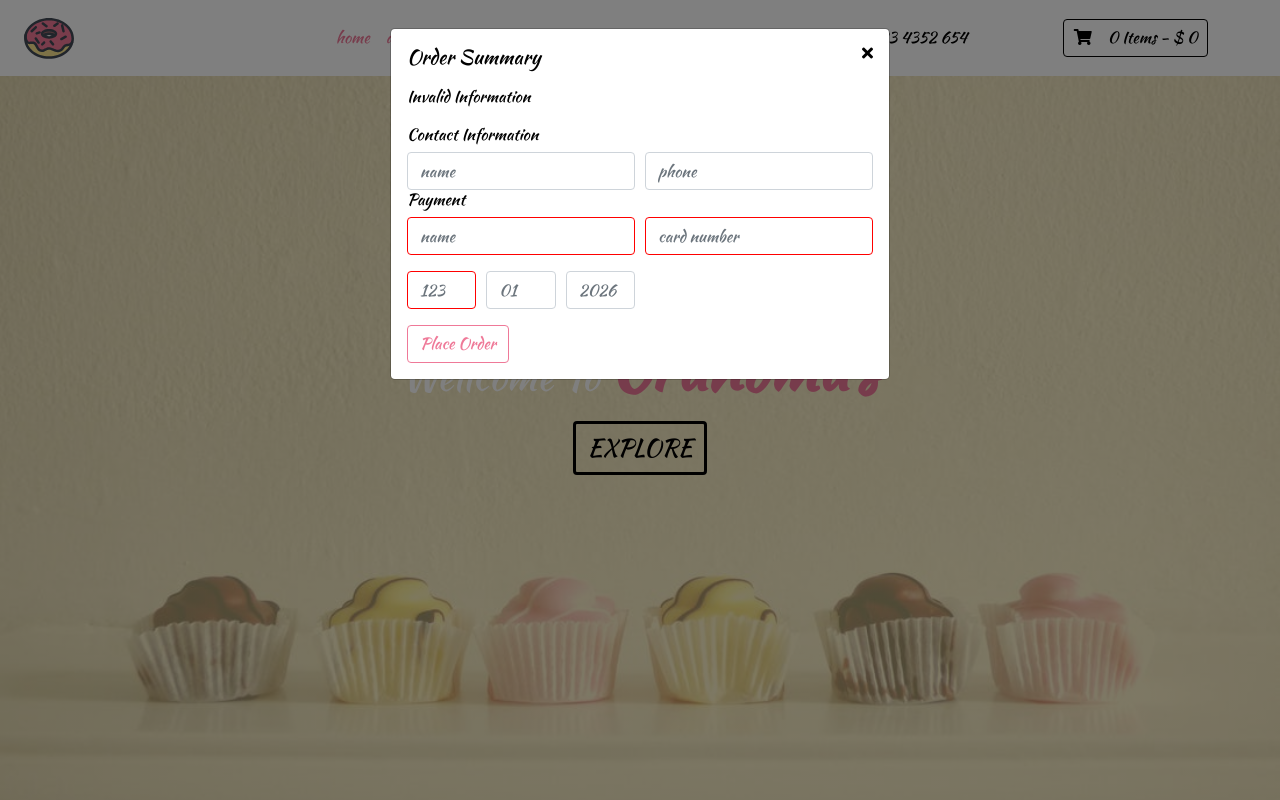
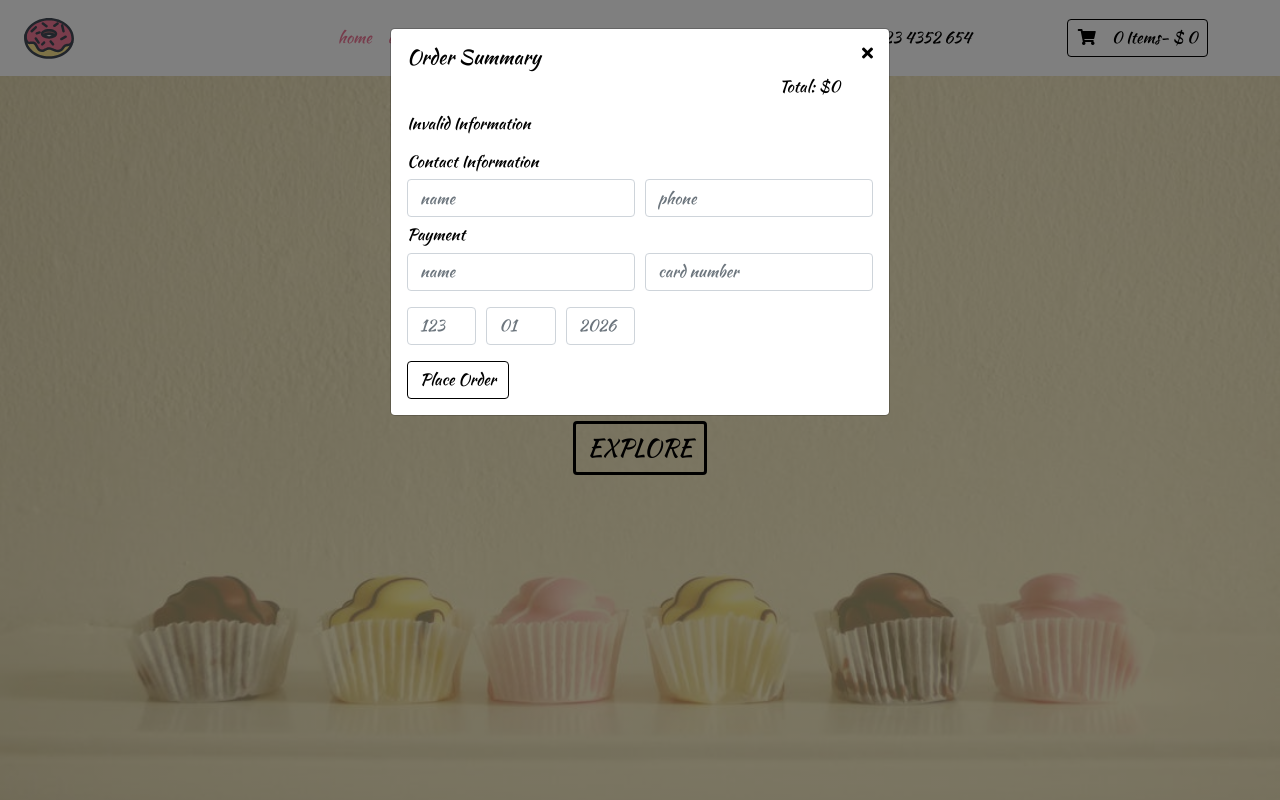
Before and after one commit to sprinzs123/bakerry-store-front, a Django app: page / in a window 1280 px wide, after a click on "CHECKOUT". Run offline with Django 3.2, Linux system fonts and the light colour scheme; data comes from the database, SQL or seed files in the repository; some libraries are stand-ins or nearby versions.

Commit message:
js modal complete

```diff
--- a/store/static/store/js/script.js
+++ b/store/static/store/js/script.js
@@ -7,7 +7,7 @@ showHowMany()
 showHowMuch()
 modalExpand()
 deleteItem()
-formValidation()
+placeOrder()
 // click event on the filter btns
 function itemFilter(){
     allFilterBtns = document.querySelectorAll('.filter-btn')
@@ -135,7 +135,7 @@ function orderSummary(name, quantity, imgSrc, price){
   let parentDiv = document.querySelector('.order-items')
   let totalPrice = price * quantity
   newItem = `
-  <div class='row justify-content-around my-1 pl-2'>
+  <div class='row justify-content-between my-1'>
     <div class="col-3">
         <img src="${imgSrc}" alt="omg" class='img-fluid my-auto'>
     </div>
@@ -196,10 +196,20 @@ function showHowMany(){
   let navCount = document.querySelector('#item-count')
   navCount.innerHTML = number
 }
+// function showHowMuch(){
+  // let total = totPrice()
+  // let displayedPrice = document.querySelector('.item-total')
+  // displayedPrice.innerHTML = total
+// }
+
+// show right total price
+// have few place where need to put this info
+// for loop each item and assign innerHTMl
 function showHowMuch(){
-  let total = totPrice()
-  let displayedPrice = document.querySelector('.item-total')
-  displayedPrice.innerHTML = total
+  let needPrice = document.querySelectorAll('.total-price')
+  needPrice.forEach(function(price){
+    price.innerHTML = totPrice()
+  })
 }
 
 
@@ -207,7 +217,6 @@ function showHowMuch(){
 function modalExpand(){
   let popoverContainers = document.getElementById('modal-items')
   if(popoverContainers.hasChildNodes()){
-    console.log(popoverContainers.childCount)
     let modalToggleBtn = document.querySelector('#cart-info')
     let cart = document.querySelector('.cart')
     modalToggleBtn.addEventListener('click', function(event){
@@ -254,39 +263,98 @@ function formValidation(){
   let yearBox = document.getElementById("year");
   let codeBox = document.getElementById("code");
 
-  let contactName = document.querySelector('#name')
-  let contactPhone = document.querySelector('#phone-number')
+  let contactName = document.querySelector('#name').value
+  let contactPhone = document.querySelector('#phone-number').value
   let name = document.querySelector("#cardName").value;
   let cardNum = document.querySelector("#cardNum").value;
   let month = document.querySelector("#month").value;
   let year = document.querySelector("#year").value;
   let code = document.querySelector("#code").value;
 
-  if (isNaN(year) || year.length > 5 || year.includes(".")) {
+  if (isNaN(year) || year.length > 5 || year.includes(".") || year.length < 2) {
     errorMsg.style.display = "block";
     yearBox.classList.add("error-border");
     errors += 1;
   }
-  if (isNaN(month) || parseInt(month) > 12 || month.includes(".")) {
+  else{
+    yearBox.classList.remove("error-border");
+
+  };
+  if (isNaN(month) || parseInt(month) > 12 || month.includes(".") ||month.length == 0){
     errorMsg.style.display = "block";
     monthBox.classList.add("error-border");
     errors += 1;
   }
+  else{
+    yearBox.classList.remove("error-border");
+
+  };
   if (isNaN(cardNum) || cardNum.length != 3 || cardNum.includes(".")) {
     errorMsg.style.display = "block";
     cardNumBox.classList.add("error-border");
     errors += 1;
   }
+  else{
+    cardNumBox.classList.remove("error-border");
+
+  };
+  if (isNaN(contactPhone) || contactPhone.length != 3 || contactPhone.includes(".")) {
+    errorMsg.style.display = "block";
+    contactPhoneBox.classList.add("error-border");
+    errors += 1;
+  }
+  else{
+    contactPhoneBox.classList.remove("error-border");
+
+  };
   if (isNaN(code) || code.length != 3 || code.includes(".")) {
     errorMsg.style.display = "block";
     codeBox.classList.add("error-border");
     errors += 1;
   }
+  else{
+    codeBox.classList.remove("error-border");
+
+  };
   if (/^[A-Za-z]+$/.test(name.replace(" ", "")) == false) {
     errorMsg.style.display = "block";
     nameBox.classList.add("error-border");
     errors += 1;
   }
+  else{
+    nameBox.classList.remove("error-border");
 
+  };
 
+  if (/^[A-Za-z]+$/.test(contactName.replace(" ", "")) == false) {
+    errorMsg.style.display = "block";
+    contactNameBox.classList.add("error-border");
+    errors += 1;
+  }
+  else{
+    contactNameBox.classList.remove("error-border");
+
+  };
+  if(errors != 0){
+    return false
+  }
+  else{
+    return true
+  }
 }
+
+// submit order when click on pace order btn
+function placeOrder(){
+  let btnOrder = document.getElementById('addPaymentBtn')
+  btnOrder.addEventListener('click', function(event){
+    if(formValidation() == false){
+      event.preventDefault()
+      formValidation()
+    }
+    else{
+      localStorage.clear('cart')
+      showHowMany()
+      showHowMuch()
+    }
+  })
+}
--- a/store/templates/store/index.html
+++ b/store/templates/store/index.html
@@ -35,9 +35,18 @@
           <div class="order-items">
             <!-- item from local storage go here -->
           </div>
+          <div class="row justify-content-end">
+            <div class="col-3">
+              <h6 class=''>Total: $<span class='total-price'></span></h6>
+            </div>
+            <!-- <div class="col-2">
+              <h6>$<span>100</span></h6>
+            </div> -->
+          </div>
           <p class='mt-2' id='card-form-error'>Invalid Information</p>
           <h6>Contact Information</h6>
           <form action="">
+            {% csrf_token %}
           <div class="form-row">
             <div class="col-6">
               <input type="text"  class="form-control" id='name' placeholder="name">
@@ -46,18 +55,16 @@
               <input type="text"  class="form-control" id='phone-number' placeholder="phone">
             </div>
           </div>
-          <h6>Payment</h6>
+          <h6 class='my-2'>Payment</h6>
 
             <div class="form-row">
               <div class="col-md-6">
                 <div class="form-group">
-                  <!-- <label for="cardName">Name on Card</label> -->
                   <input type="text" class="form-control" id="cardName" placeholder="name">
                 </div>
               </div>
               <div class="col-md-6">
                 <div class="form-group">
-                  <!-- <label for="cardNum">Card Number</label> -->
                   <input type="text" class="form-control" id="cardNum" placeholder="card number">
                 </div>
               </div>
@@ -66,26 +73,23 @@
             <div class="form-row">
               <div class="col-md-2">
                 <div class="form-group">
-                  <!-- <label for="code">CVV</label> -->
                   <input type="text" class="form-control" id="code" placeholder="123">
                 </div>
               </div>
               <div class="col-md-2 col-6">
                 <div class="form-group">
-                  <!-- <label for="code">Month</label> -->
                   <input type="text" class="form-control" id="month" placeholder="01">
                 </div>
               </div>
               <div class="col-md-2 col-6">
                 <div class="form-group">
-                  <!-- <label for="code">Year</label> -->
                   <input type="text" class="form-control" id="year" placeholder="2026">
                 </div>
               </div>
 
               <!-- end form row -->
             </div>
-            <button class="btn btn-pink" id='addPaymentBtn'>Place Order</button>
+            <button class="btn btn-black" id='addPaymentBtn'>Place Order</button>
           </form>
         </div>
 
@@ -149,14 +153,14 @@
             <p class="mb-0">+ 123 4352 654</p>
           </div>
           <!-- second info -->
-          <div id="cart-info" class="nav-info align-items-center cart-info d-flex lustifu-content-between mx-lg-5">
+          <div id="cart-info" class="nav-info align-items-center cart-info d-flex justify-content-between mx-lg-5">
             <span class="cart-info_icon mr-lg-3">
               <i class="fas fa-shopping-cart"></i>
             </span>
             <p class="mb-0 text-capitalize">
               <span id="item-count">0</span>
-              items - $
-              <span class="item-total">0.00</span>
+              items- $
+              <span class="item-total total-price">0.00</span>
             </p>
             </span>
           </div>
@@ -188,7 +192,7 @@
                       <h5>Total</h5>
                     </div>
                     <div class="col-2">
-                      <h5>$<span class='modal-total-price'>0</span></h5>
+                      <h5>$<span class='total-price'>0</span></h5>
                     </div>
                   </div>
                 </div>
```
